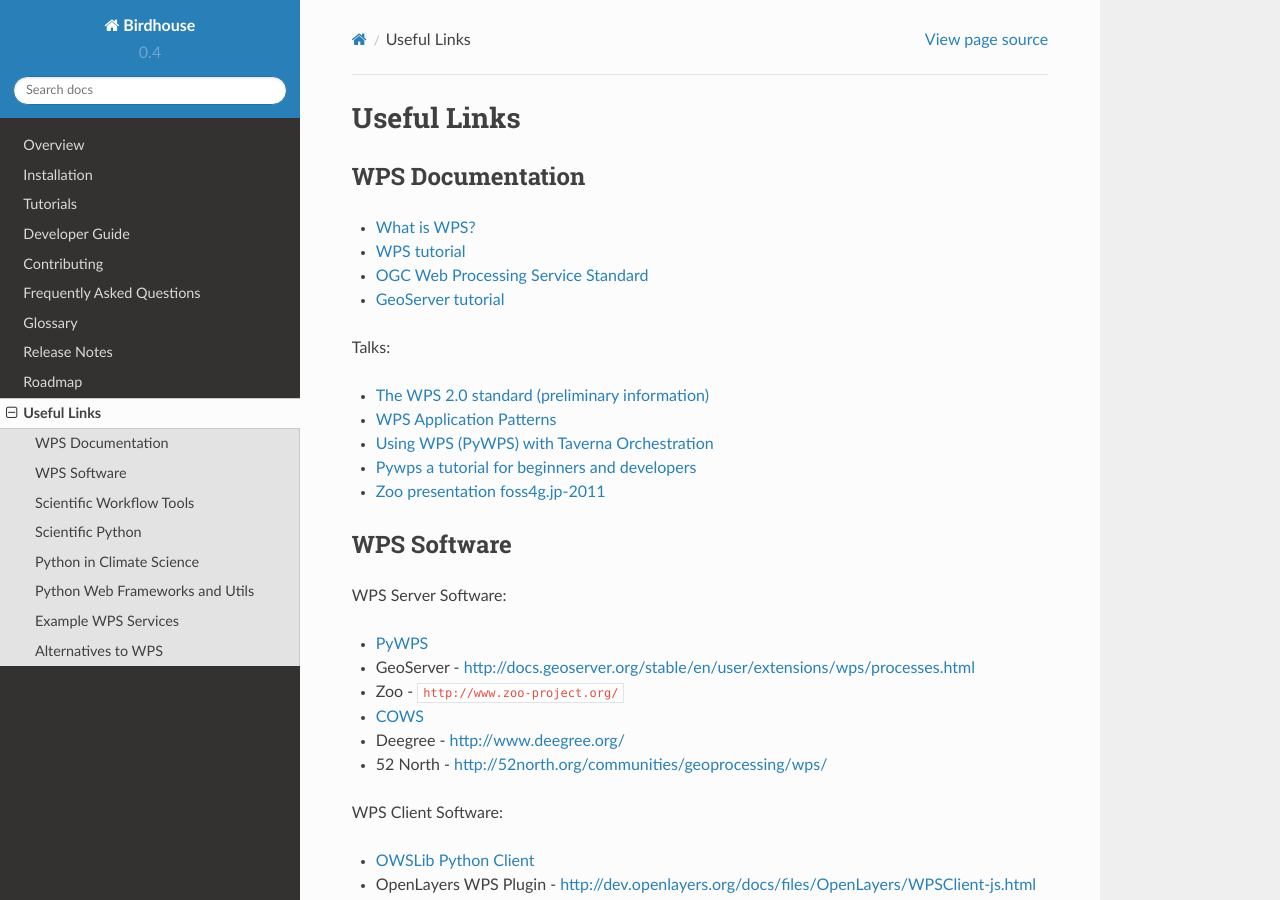
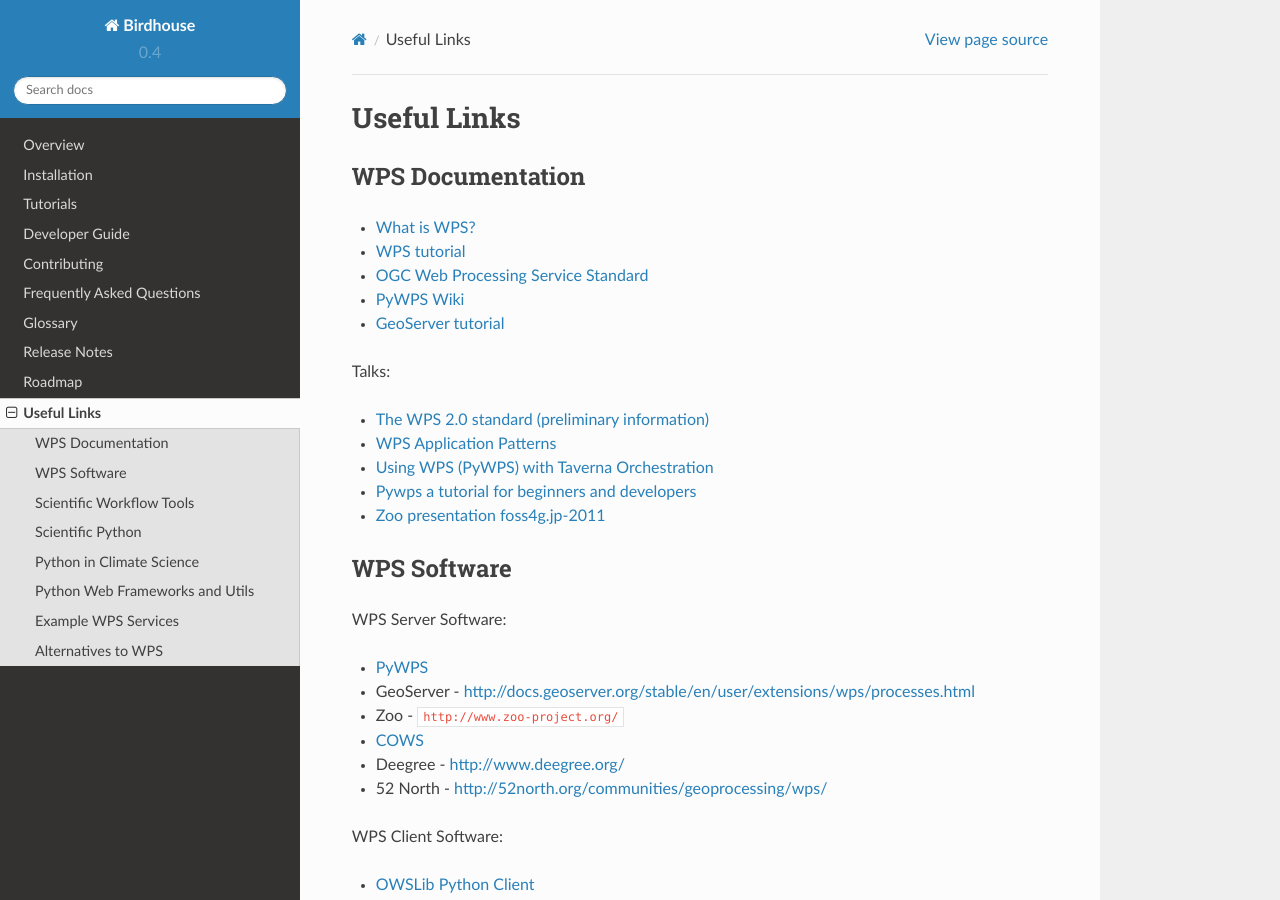
Before and after one commit to bird-house/birdhouse-docs, a Sphinx documentation site: the page built from docs/source/appendix.rst, in a window 1280 px wide and 900 px high. Built offline with Sphinx 7.4.7 and the Read the Docs theme 2.0.0, drawn with Linux system fonts in a browser that asks for light colours.

Commit message:
pywps wiki link added

```diff
--- a/docs/source/appendix.rst
+++ b/docs/source/appendix.rst
@@ -12,6 +12,7 @@
 * `What is WPS? <http://geoprocessing.info/wpsdoc/Concepts#what>`_
 * `WPS tutorial <http://wiki.ieee-earth.org/Documents/GEOSS_Tutorials/GEOSS_Provider_Tutorials/Web_Processing_Service_Tutorial_for_GEOSS_Providers/Section_2:_Introduction_to_WPS>`_
 * `OGC Web Processing Service Standard <http://www.opengeospatial.org/standards/wps>`_
+* `PyWPS Wiki <http://wiki.rsg.pml.ac.uk/pywps/Main_Page>`_
 * `GeoServer tutorial <http://geoserver.geo-solutions.it/edu/en/wps/index.html>`_
 
 Talks:
```
